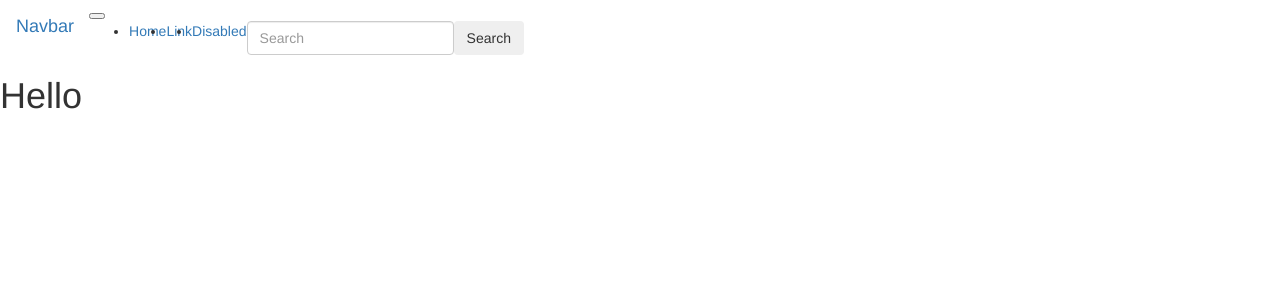
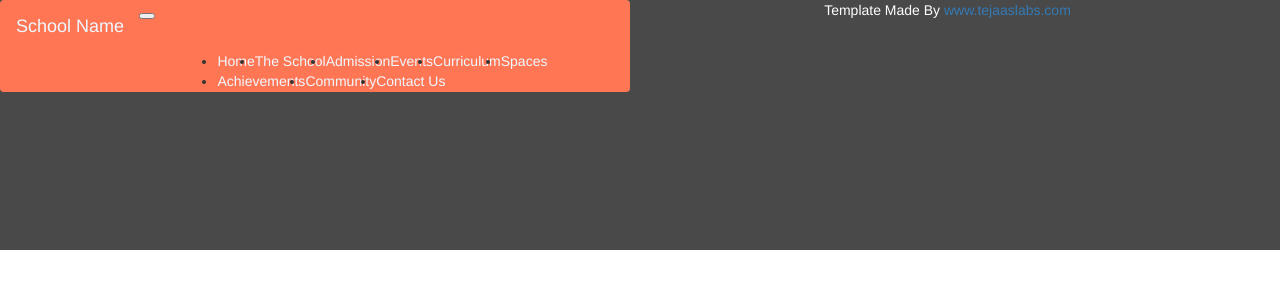
Before and after one commit to amitdubey8888/MySchoolWebsite, an Angular app: page / in a window 1280 px wide. Shown: the top 300 px of the page. Built offline with nearby package versions, Linux system fonts and the light colour scheme.

Commit message:
Header & Footer

```diff
--- a/src/app/app.component.css
+++ b/src/app/app.component.css
@@ -0,0 +1,94 @@
+/*  Navbar Start */
+
+.navbar-header{
+
+    background-color:#ff7655;
+
+}
+
+#text-color-value{
+
+    color:aliceblue;
+
+}
+
+a.nav-link {
+
+    color: aliceblue;
+
+}
+
+a.nav-link:hover,a.nav-link:active ,a.nav-link:focus{
+
+    color: darkblue;
+
+    border: 1px solid darkseagreen;
+
+    border-radius: 10px;
+
+    background: darkseagreen;
+
+}
+
+@media only screen and (min-width: 992px) and (max-width: 1010px)  {
+
+    ul#navbar-ul-style {
+
+        margin-left: 7%;
+
+    }
+
+}
+
+@media only screen and (min-width: 1010px) and (max-width: 1022px)  {
+
+    ul#navbar-ul-style {
+
+        margin-left: 9%;
+
+    }
+
+}
+
+@media screen and (min-width: 1022px) {
+
+    ul#navbar-ul-style {
+
+        margin-left: 10%;
+
+    }
+
+}
+
+@media screen and (min-width: 1023px) {
+
+    ul#navbar-ul-style {
+
+        margin-left: 27%;
+
+    }
+
+}
+
+/* Navbar End */
+
+/* Footer Start */
+
+.footer-style {
+
+    background-color: #494949;
+
+    color:#fff;
+
+    height:250px;
+
+}
+
+.footer-default {
+
+    clear: both;
+
+    position: relative;
+
+    height: auto;
+}
--- a/src/app/app.component.html
+++ b/src/app/app.component.html
@@ -1,25 +1,43 @@
-<nav class="navbar navbar-toggleable-md navbar-light bg-faded">
+<nav class="navbar navbar-toggleable-md navbar-header">
   <button class="navbar-toggler navbar-toggler-right" type="button" data-toggle="collapse" data-target="#navbarSupportedContent" aria-controls="navbarSupportedContent" aria-expanded="false" aria-label="Toggle navigation">
     <span class="navbar-toggler-icon"></span>
   </button>
-  <a class="navbar-brand" href="#">Navbar</a>
+  <a class="navbar-brand" href="#" id="text-color-value">School Name</a>
 
   <div class="collapse navbar-collapse" id="navbarSupportedContent">
-    <ul class="navbar-nav mr-auto">
-      <li class="nav-item active">
+    <ul class="navbar-nav mr-auto" id="navbar-ul-style">
+      <li class="nav-item">
         <a class="nav-link" href="#">Home <span class="sr-only">(current)</span></a>
       </li>
       <li class="nav-item">
-        <a class="nav-link" href="#">Link</a>
+        <a class="nav-link" href="#" title="See Our School">The School</a>
       </li>
       <li class="nav-item">
-        <a class="nav-link disabled" href="#">Disabled</a>
+        <a class="nav-link" href="#" title="Get Admission">Admission</a>
+      </li>
+       <li class="nav-item">
+        <a class="nav-link" href="#" title="See Our Events">Events</a>
+      </li>
+      <li class="nav-item">
+        <a class="nav-link" href="#" title="See Our Curriculum & Activities">Curriculum</a>
+      </li>
+       <li class="nav-item">
+        <a class="nav-link" href="#" title="See Our School Space">Spaces</a>
+      </li>
+      <li class="nav-item">
+        <a class="nav-link" href="#" title="See Our Achievements">Achievements</a>
+      </li>
+       <li class="nav-item">
+        <a class="nav-link" href="#" title="See Our Community">Community</a>
+      </li>
+      <li class="nav-item">
+        <a class="nav-link" href="#" title="We would love to hear from you.">Contact Us</a>
       </li>
     </ul>
-    <form class="form-inline my-2 my-lg-0">
-      <input class="form-control mr-sm-2" type="text" placeholder="Search">
-      <button class="btn btn-outline-success my-2 my-sm-0" type="submit">Search</button>
-    </form>
   </div>
 </nav>
-<h1>Hello</h1>
+
+
+<footer class="container-fluid text-center footer-style">
+  <p>Template Made By <a href="https://www.tejaaslabs.com" title="Visit Tejaas Labs">www.tejaaslabs.com</a></p>
+</footer>
```
